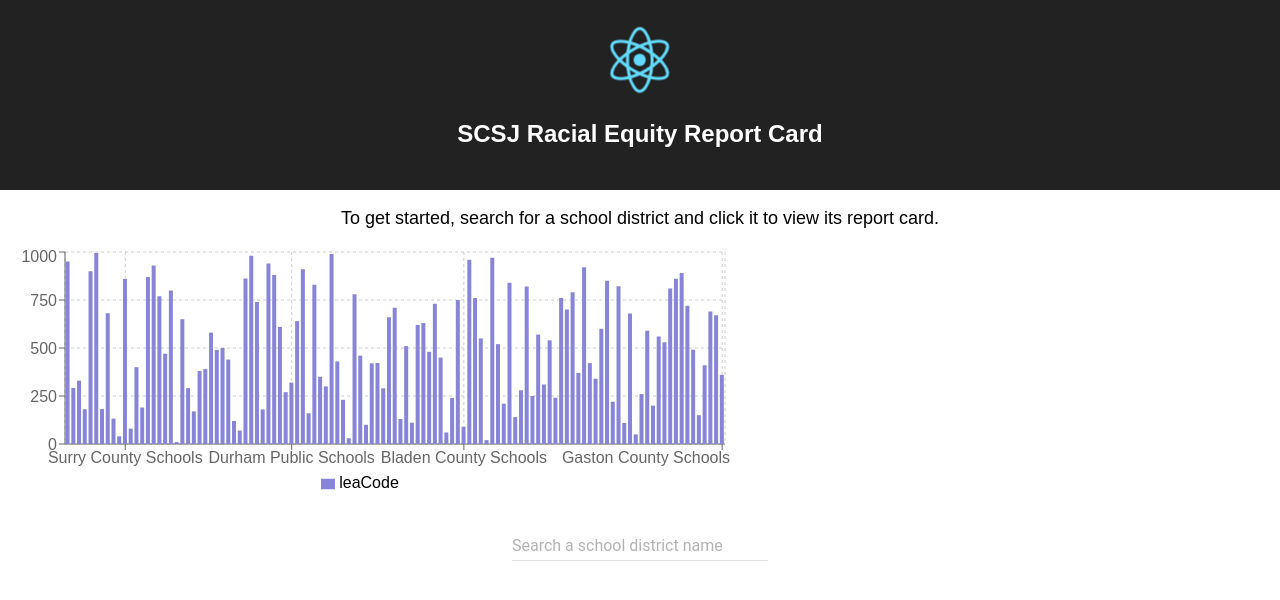
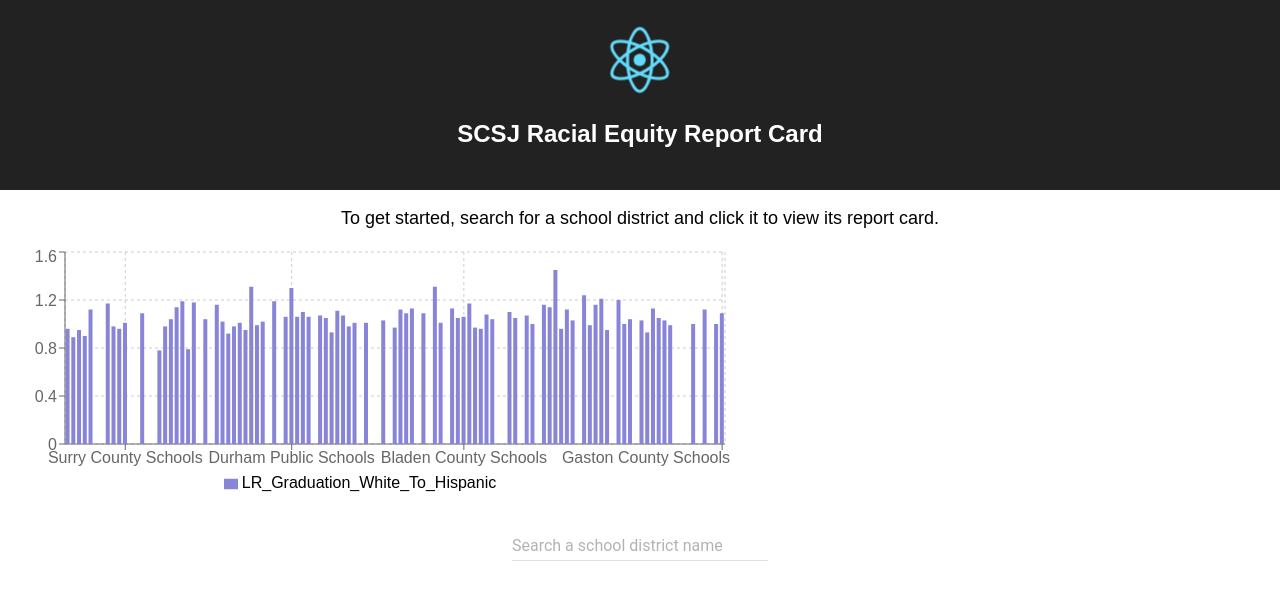
Before and after one commit to davidnmora/racial-equity-report, a React app: page / in a window 1280 px wide. Shown: the top 600 px of the page. Built offline with nearby package versions, Linux system fonts and the light colour scheme.

Commit message:
Adjust bar chart display property

```diff
--- a/src/SearchBarAndResults.js
+++ b/src/SearchBarAndResults.js
@@ -24,7 +24,7 @@ export default class SearchBarAndResults extends Component {
           <YAxis />
           <Tooltip />
           <Legend />
-          <Bar dataKey="leaCode" fill="#8884d8" />
+          <Bar dataKey="LR_Graduation_White_To_Hispanic" fill="#8884d8" />
           {/* <Bar dataKey="uv" fill="#82ca9d" /> */}
         </BarChart>
 
```
